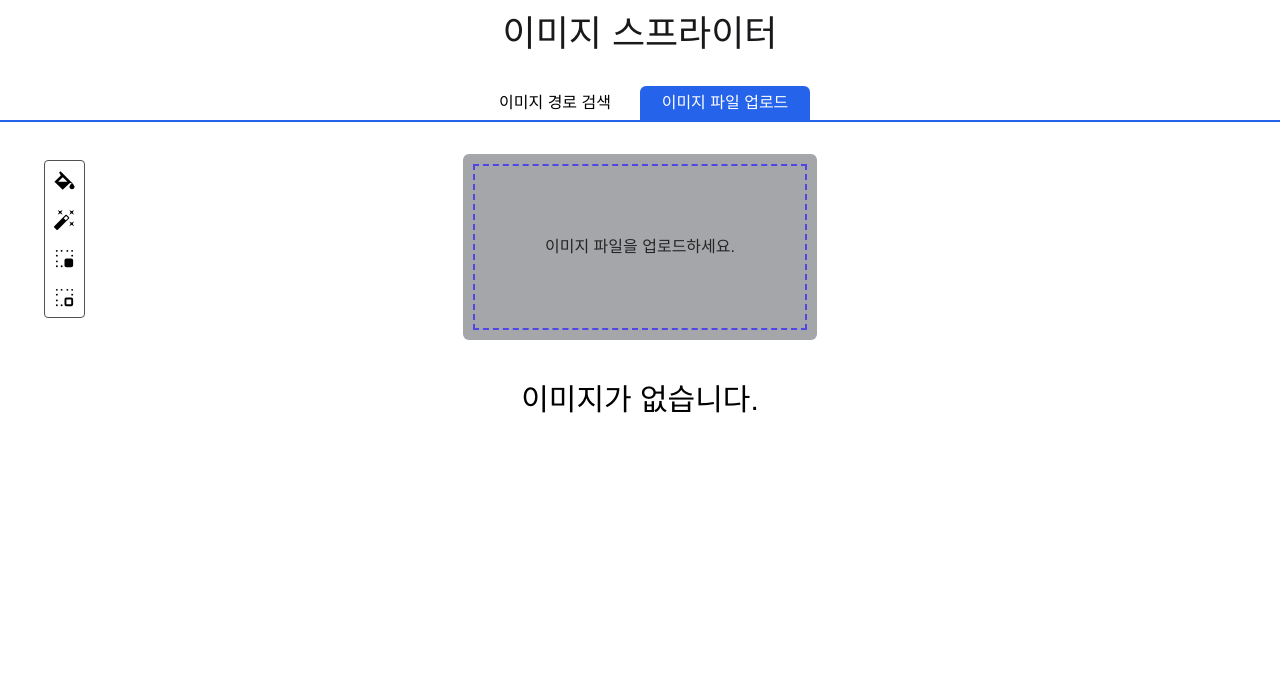
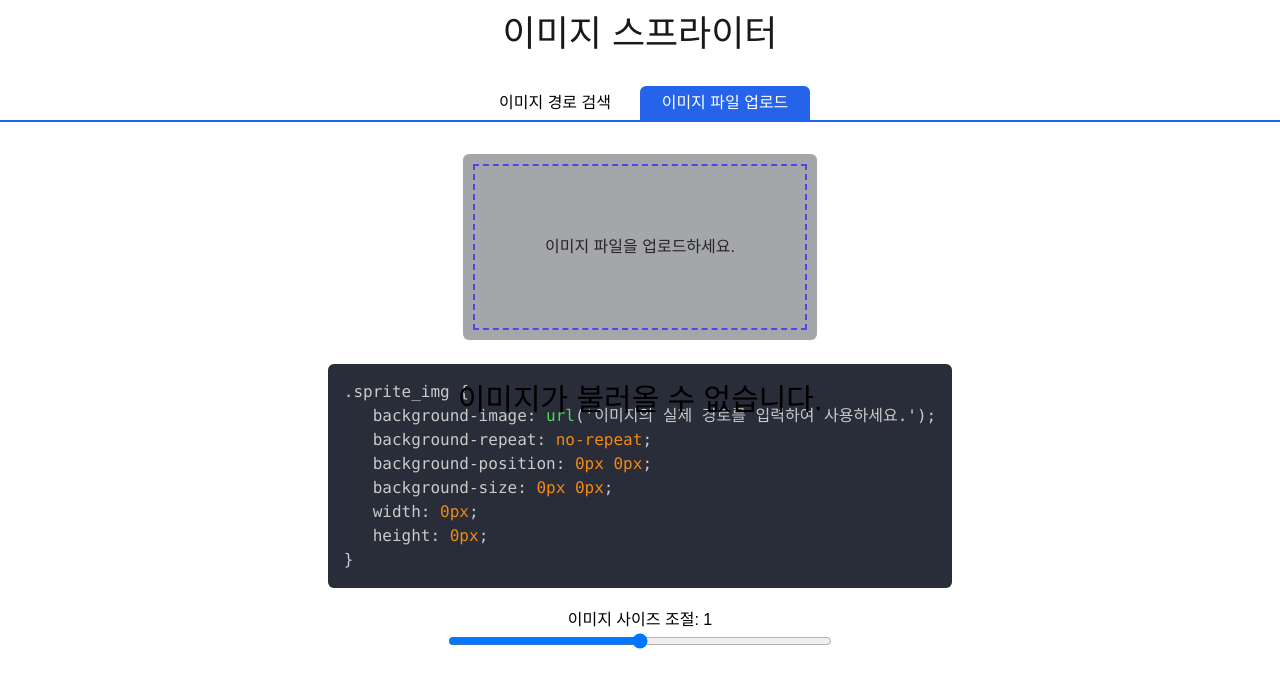
Before and after one commit to dkpark10/img_spriter, a React app: page / in a window 1280 px wide. Both pictures are taken after a click on the button "이미지 파일 업로드". Shown: the top 688 px of the page. Built offline with nearby package versions, Linux system fonts and the light colour scheme.

Commit message:
fix: 이미지 로드에러 수정

```diff
--- a/src/app.tsx
+++ b/src/app.tsx
@@ -1,37 +1,18 @@
-import { useRecoilValue } from 'recoil';
-import {
-  Title,
-  Canvas,
-  Header,
-  Footer,
-  CodeArea,
-  SlicedImage,
-  SizeScaleRangeBar,
-  ImageLoadError,
-  ToolBox,
-} from '@/components';
-import { currentImageState } from '@/store';
+import { Title, Canvas, Header, Footer, CodeArea, SlicedImage, SizeScaleRangeBar, ToolBox } from '@/components';
 // eslint-disable-next-line import/extensions
 import packageInfo from '../package.json';
 
 export default function App() {
-  const imageState = useRecoilValue(currentImageState);
   return (
     <>
       <span className="hidden" data-version={packageInfo.version || '1.5.1'} />
       <ToolBox />
       <Title />
       <Header />
-      {imageState.src ? (
-        <>
-          <CodeArea />
-          <SizeScaleRangeBar />
-          <Canvas />
-          <SlicedImage />
-        </>
-      ) : (
-        <ImageLoadError />
-      )}
+      <CodeArea />
+      <SizeScaleRangeBar />
+      <Canvas />
+      <SlicedImage />
       <Footer />
     </>
   );
--- a/src/components/Canvas.tsx
+++ b/src/components/Canvas.tsx
@@ -5,6 +5,7 @@ import { currentImageState, currentRectColor } from '@/store';
 import { getCanvasImageData, isNonColorPixel } from '@/utils/get-canvas-image-data';
 import { getColorPixelMaxSize } from '@/utils/bfs-color-pixel';
 import { drawRectMultiple } from '@/utils//draw-rect-multiple';
+import ImageError from './img_load_err';
 
 export default function Canvas() {
   const canvasWrapperRef = useRef<HTMLDivElement>(null);
@@ -62,7 +63,7 @@ export default function Canvas() {
   }, [imageState.src, setImageState, drawImage]);
 
   useEffect(() => {
-    if (!ctx.current || !imageState.loadSuccess) return;
+    if (!ctx.current || !imageState.loadSuccess || !imageState.imageSizeWidth || !imageState.imageSizeHeight) return;
 
     drawImage(imageState.imageSizeWidth, imageState.imageSizeHeight);
     const colorPixData = getCanvasImageData(ctx.current, 0, 0, imageState.imageSizeWidth, imageState.imageSizeHeight);
@@ -148,6 +149,8 @@ export default function Canvas() {
     setCurrentCoord((prev) => ({ ...prev, y: 0, x: 0 }));
   };
 
+  if (!imageState.loadSuccess) return <ImageError />;
+
   return (
     <main className="flex justify-center items-center">
       <div className="relative border border-solid border-zinc-700" ref={canvasWrapperRef}>
--- a/src/components/img_load_err.tsx
+++ b/src/components/img_load_err.tsx
@@ -1,3 +1,3 @@
 export default function ImageError() {
-  return <div className="absolute-center text-3xl">이미지가 없습니다.</div>;
+  return <div className="absolute-center text-3xl">이미지가 불러올 수 없습니다.</div>;
 }
--- a/src/store/sprite-size.ts
+++ b/src/store/sprite-size.ts
@@ -22,7 +22,7 @@ export const pathImageAtom = atom<ImageState>({
     rectHeight: 0,
     imageSizeWidth: 0,
     imageSizeHeight: 0,
-    loadSuccess: false,
+    loadSuccess: true,
     imageOriginWidth: 0,
     imageOriginHeight: 0,
   },
```
